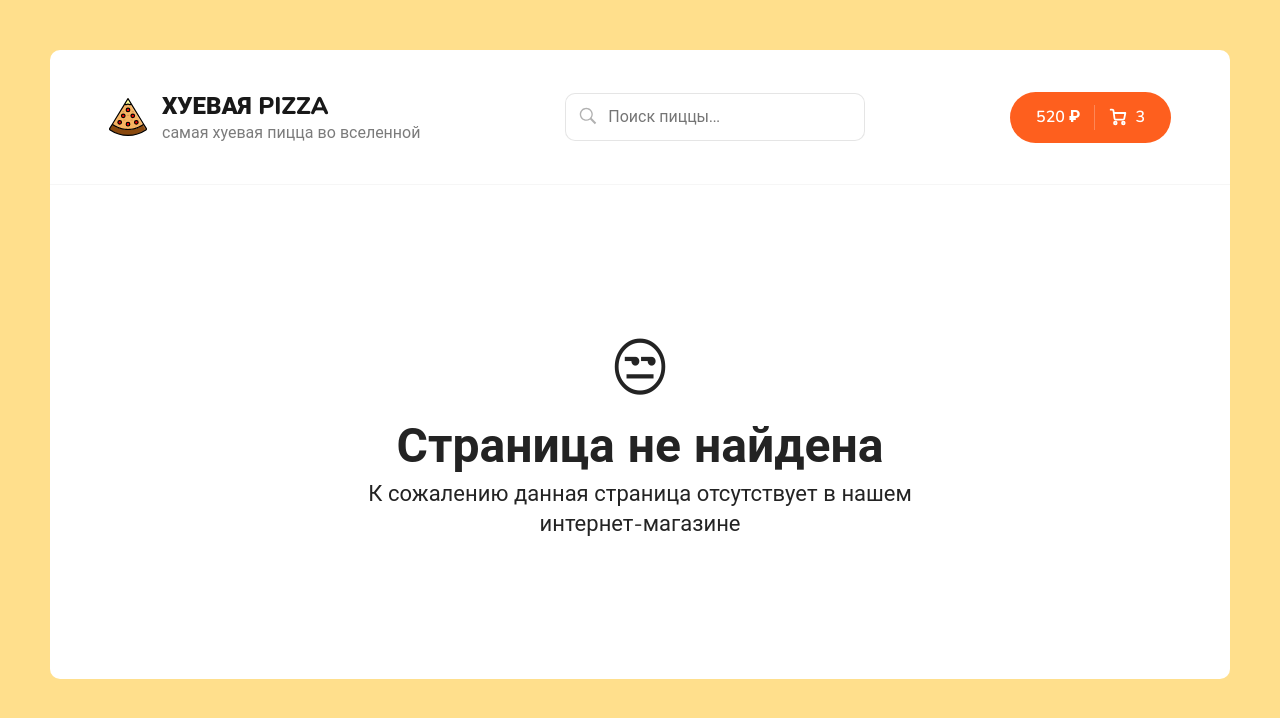
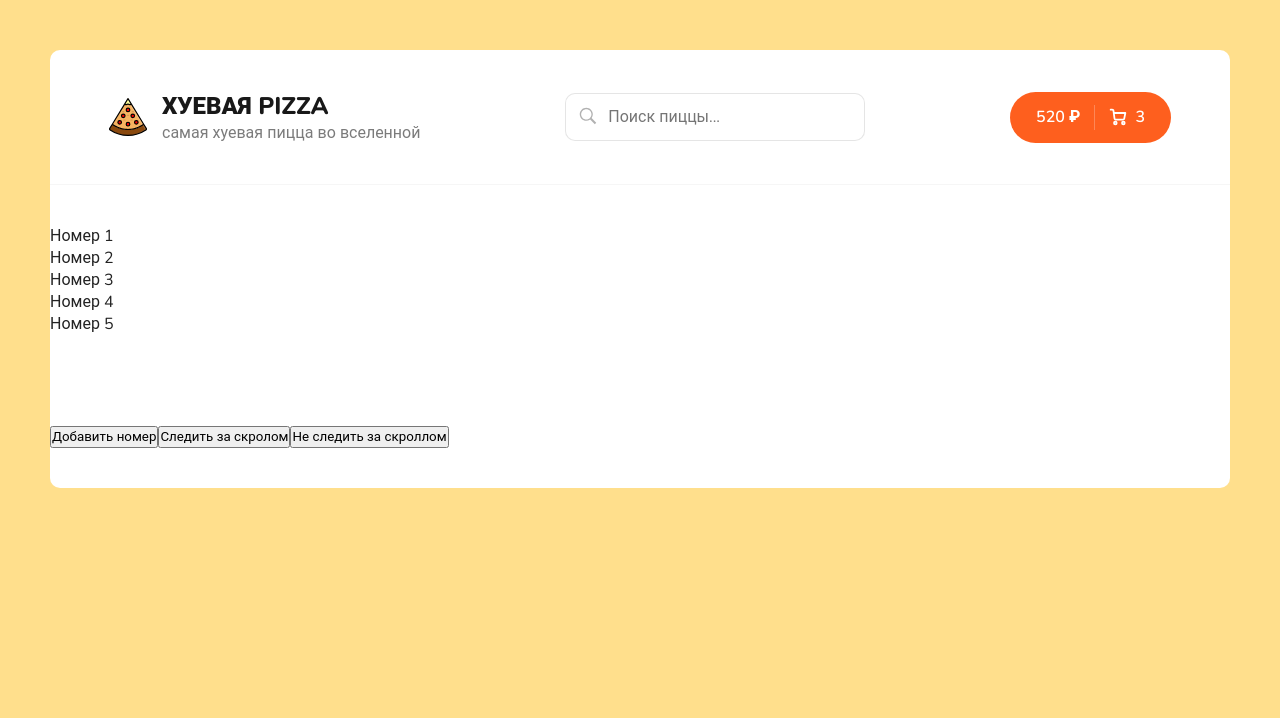
Before and after one commit to artemtricks/My-pizza, a React (Create React App) app: page /newpage in a window 1280 px wide. Shown: the top 718 px of the page. Built offline with nearby package versions, Linux system fonts and the light colour scheme.

Commit message:
useRef and useCallback on newpage

```diff
--- a/src/App.js
+++ b/src/App.js
@@ -7,6 +7,7 @@ import Home from "./pages/Home";
 import Cart from "./pages/Cart";
 import NotFound from "./pages/NotFound";
 import { Routes, Route } from "react-router-dom";
+import NewPage from "./pages/newpage/newPage";
 
 export const SearchContext = React.createContext();
 
@@ -22,6 +23,7 @@ function App() {
           <Routes>
             <Route path="/" element={<Home />} />
             <Route path="/cart" element={<Cart />} />
+            <Route path="/newpage" element={<NewPage />} />
             <Route path="*" element={<NotFound />} />
           </Routes>
         </div>
--- /dev/null
+++ b/src/pages/newpage/newPage.jsx
@@ -0,0 +1,47 @@
+import React from "react";
+import "./newpage.scss";
+
+const NewPage = () => {
+  const [numbers, setNumbers] = React.useState([1, 2, 3, 4, 5]);
+  const ulRef = React.useRef();
+  const numberRef = React.useRef();
+
+  numberRef.current = numbers;
+
+  const addnumber = () => {
+    const lastNumbers = numbers[numbers.length - 1];
+    setNumbers([...numbers, lastNumbers + 1]);
+  };
+
+  const handleScroll = React.useCallback(() => {
+    console.log("был скрол", numberRef.current);
+  }, []);
+
+  React.useEffect(() => {
+    ulRef.current.addEventListener("scroll", handleScroll);
+  }, []);
+
+  const start = () => {
+    ulRef.current.addEventListener("scroll", handleScroll);
+  };
+
+  const remove = () => {
+    console.log(ulRef);
+    ulRef.current.removeEventListener("scroll", handleScroll);
+  };
+
+  return (
+    <div>
+      <ul className="ul" ref={ulRef}>
+        {numbers.map((item, index) => {
+          return <li key={index}>Номер {item}</li>;
+        })}
+      </ul>
+      <button onClick={addnumber}>Добавить номер </button>
+      <button onClick={start}>Следить за скролом</button>
+      <button onClick={remove}>Не следить за скроллом</button>
+    </div>
+  );
+};
+
+export default NewPage;
--- /dev/null
+++ b/src/pages/newpage/newpage.scss
@@ -0,0 +1,5 @@
+.ul {
+  max-width: 300px;
+  height: 200px;
+  overflow: auto;
+}
```
